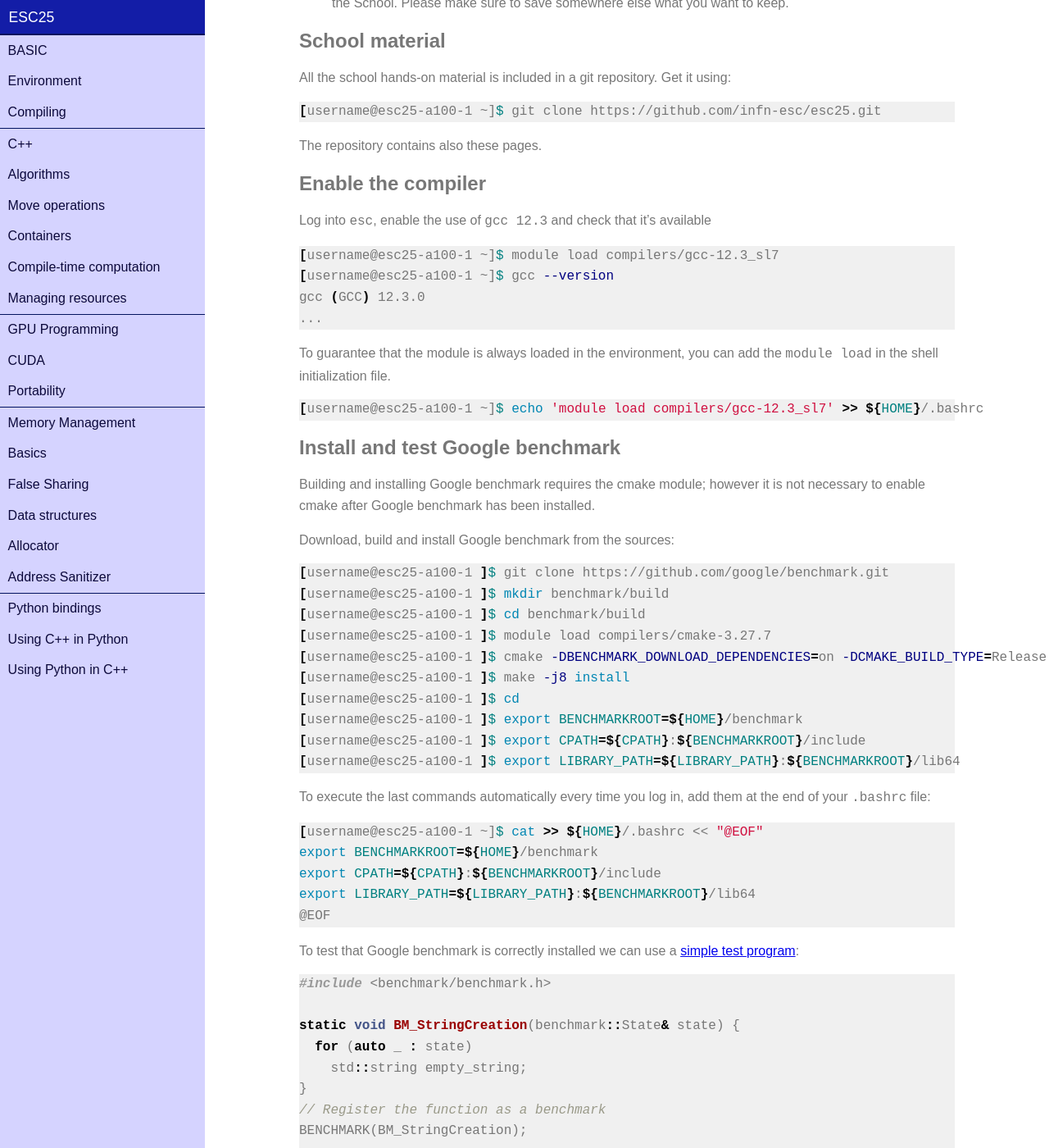
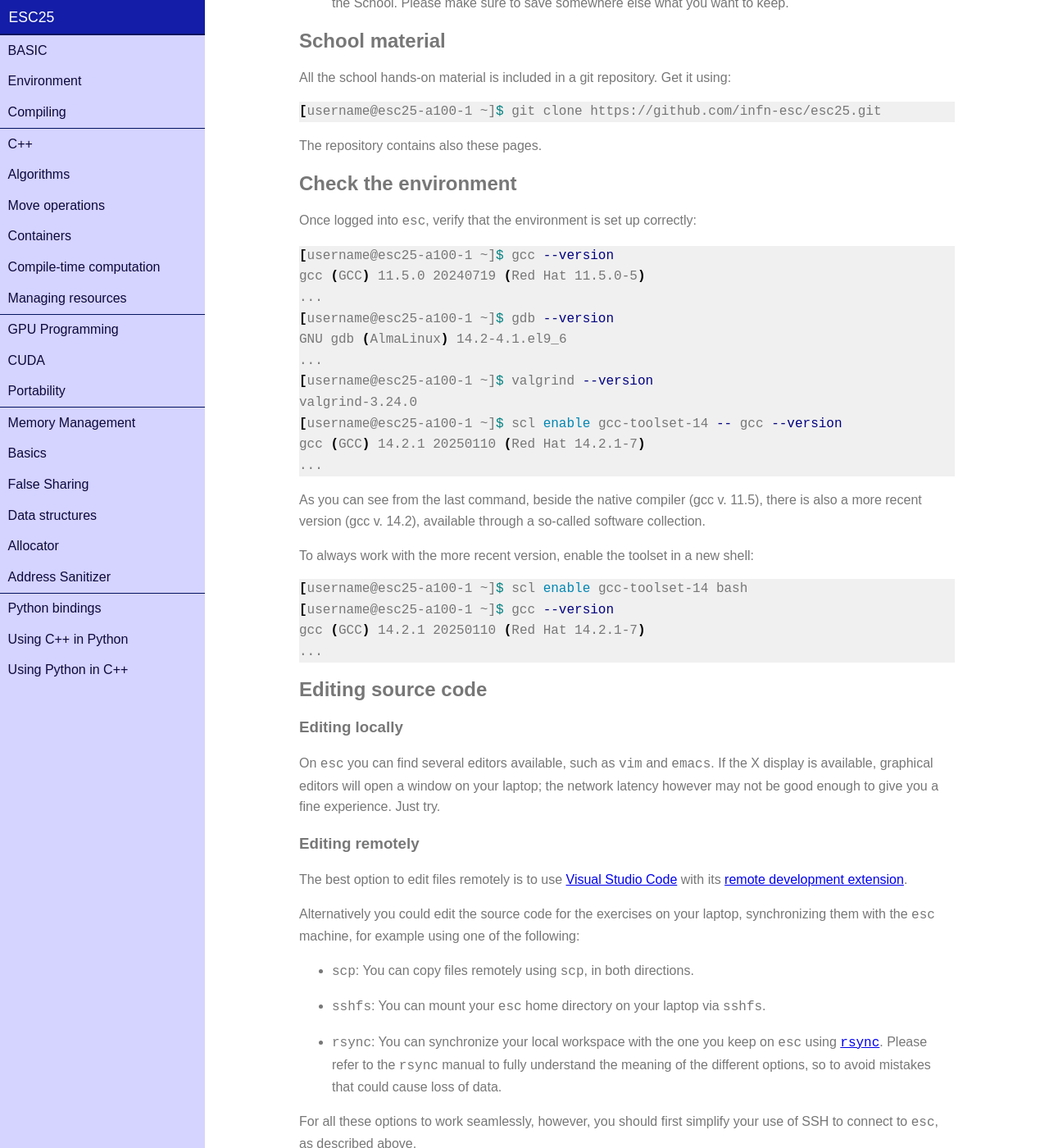
Before and after one commit to infn-esc/esc25, a Jekyll site: the page built from basic/environment.md, in a window 1280 px wide and 1400 px high, scrolled down 2545 px. Shown: the whole window at 82% size. Built offline with Jekyll 4.4.1, drawn with Linux system fonts in a browser that asks for light colours; nearby versions of some CDN libraries; some of the changed text lies outside the part shown.

Commit message:
Update environment setup

````diff
--- a/basic/environment.md
+++ b/basic/environment.md
@@ -135,129 +135,40 @@ All the school hands-on material is included in a git repository. Get it using:
 
 The repository contains also these pages.
 
-## Enable the compiler
+## Check the environment
 
-Log into `esc`, enable the use of `gcc 12.3` and check that it's available
+Once logged into `esc`, verify that the environment is set up correctly:
 
 ```shell
-[username@esc25-a100-1 ~]$ module load compilers/gcc-12.3_sl7
 [username@esc25-a100-1 ~]$ gcc --version
-gcc (GCC) 12.3.0
+gcc (GCC) 11.5.0 20240719 (Red Hat 11.5.0-5)
+...
+[username@esc25-a100-1 ~]$ gdb --version
+GNU gdb (AlmaLinux) 14.2-4.1.el9_6
+...
+[username@esc25-a100-1 ~]$ valgrind --version
+valgrind-3.24.0
+[username@esc25-a100-1 ~]$ scl enable gcc-toolset-14 -- gcc --version
+gcc (GCC) 14.2.1 20250110 (Red Hat 14.2.1-7)
 ...
 ```
 
-To guarantee that the module is always loaded in the environment, you can add
-the `module load` in the shell initialization file.
+As you can see from the last command, beside the native compiler (gcc v. 11.5), there is also a more recent version (gcc v. 14.2), available through a so-called software collection.
+
+To always work with the more recent version, enable the toolset in a new shell:
 
 ```shell
-[username@esc25-a100-1 ~]$ echo 'module load compilers/gcc-12.3_sl7' >> ${HOME}/.bashrc
-```
-
-## Install and test Google benchmark
-
-Building and installing Google benchmark requires the cmake module;
-however it is not necessary to enable cmake after Google benchmark has
-been installed.
-
-Download, build and install Google benchmark from the sources:
-```shell
-[username@esc25-a100-1 ]$ git clone https://github.com/google/benchmark.git
-[username@esc25-a100-1 ]$ mkdir benchmark/build
-[username@esc25-a100-1 ]$ cd benchmark/build
-[username@esc25-a100-1 ]$ module load compilers/cmake-3.27.7
-[username@esc25-a100-1 ]$ cmake -DBENCHMARK_DOWNLOAD_DEPENDENCIES=on -DCMAKE_BUILD_TYPE=Release -DCMAKE_INSTALL_PREFIX=${HOME}/benchmark ..
-[username@esc25-a100-1 ]$ make -j8 install
-[username@esc25-a100-1 ]$ cd
-[username@esc25-a100-1 ]$ export BENCHMARKROOT=${HOME}/benchmark
-[username@esc25-a100-1 ]$ export CPATH=${CPATH}:${BENCHMARKROOT}/include
-[username@esc25-a100-1 ]$ export LIBRARY_PATH=${LIBRARY_PATH}:${BENCHMARKROOT}/lib64
-```
-
-To execute the last commands automatically every time you log in, add
-them at the end of your `.bashrc` file:
-
-```shell
-[username@esc25-a100-1 ~]$ cat >> ${HOME}/.bashrc << "@EOF"
-export BENCHMARKROOT=${HOME}/benchmark
-export CPATH=${CPATH}:${BENCHMARKROOT}/include
-export LIBRARY_PATH=${LIBRARY_PATH}:${BENCHMARKROOT}/lib64
-@EOF
-```
-
-To test that Google benchmark is correctly installed we can use a
-[simple test program](https://github.com/google/benchmark?tab=readme-ov-file#basic-usage):
-
-```c++
-#include <benchmark/benchmark.h>
-
-static void BM_StringCreation(benchmark::State& state) {
-  for (auto _ : state)
-    std::string empty_string;
-}
-// Register the function as a benchmark
-BENCHMARK(BM_StringCreation);
-
-// Define another benchmark
-static void BM_StringCopy(benchmark::State& state) {
-  std::string x = "hello";
-  for (auto _ : state)
-    std::string copy(x);
-}
-BENCHMARK(BM_StringCopy);
-
-BENCHMARK_MAIN();
-```
-
-Save this program as `benchtest.cc`, compile it, and run it with:
-
-```shell
-[username@esc25-a100-1 ~]$ g++ -std=c++17 -O2 benchtest.cc -lbenchmark -pthread -o benchtest
-[username@esc25-a100-1 ~]$ ./benchtest
-```
-
-You should see an output similar to:
-
-```
-2024-10-16T14:09:28+02:00
-Running ./benchtest
-Run on (80 X 3700 MHz CPU s)
-CPU Caches:
-  L1 Data 32 KiB (x40)
-  L1 Instruction 32 KiB (x40)
-  L2 Unified 1024 KiB (x40)
-  L3 Unified 28160 KiB (x2)
-Load Average: 1.54, 1.31, 0.78
-***WARNING*** CPU scaling is enabled, the benchmark real time measurements may be noisy and will incur extra overhead.
-------------------------------------------------------------
-Benchmark                  Time             CPU   Iterations
-------------------------------------------------------------
-BM_StringCreation      0.000 ns        0.000 ns   1000000000000
-BM_StringCopy           7.56 ns         7.56 ns     70446029
-```
-
-## Install oneAPI Threading Building Blocks
-
-Download and install the latest release of oneAPI TBB:
-```shell
-[username@esc25-a100-1 ~]$ wget https://github.com/oneapi-src/oneTBB/releases/download/v2021.13.0/oneapi-tbb-2021.13.0-lin.tgz
-[username@esc25-a100-1 ~]$ sha256sum oneapi-tbb-2021.13.0-lin.tgz
-f5c9304710051f0193a07fb91b6d6ada5a3e0a6d623951ee176b1897816ecf4c  oneapi-tbb-2021.13.0-lin.tgz
-
-[username@esc25-a100-1 ~]$ tar xaf oneapi-tbb-2021.13.0-lin.tgz
-[username@esc25-a100-1 ~]$ ln -s oneapi-tbb-2021.13.0 tbb
-[username@esc25-a100-1 ~]$ source ${HOME}/tbb/env/vars.sh
-```
-
-To execute the last command automatically every time you log in, add it to the end of your `.bashrc` file:
-```shell
-[username@esc25-a100-1 ~]$ echo 'source ${HOME}/tbb/env/vars.sh' >> ${HOME}/.bashrc
+[username@esc25-a100-1 ~]$ scl enable gcc-toolset-14 bash
+[username@esc25-a100-1 ~]$ gcc --version
+gcc (GCC) 14.2.1 20250110 (Red Hat 14.2.1-7)
+...
 ```
 
 ## Editing source code
 
 ### Editing locally
 
-On `esc` you can find several editors available, such as `vim`, `emacs`, `nano`. If
+On `esc` you can find several editors available, such as `vim` and `emacs`. If
 the X display is available, graphical editors will open a window on your laptop;
 the network latency however may not be good enough to give you a fine
 experience. Just try.
````
Also changed, not shown: other parts of basic/environment.md (+1 -1 lines).
